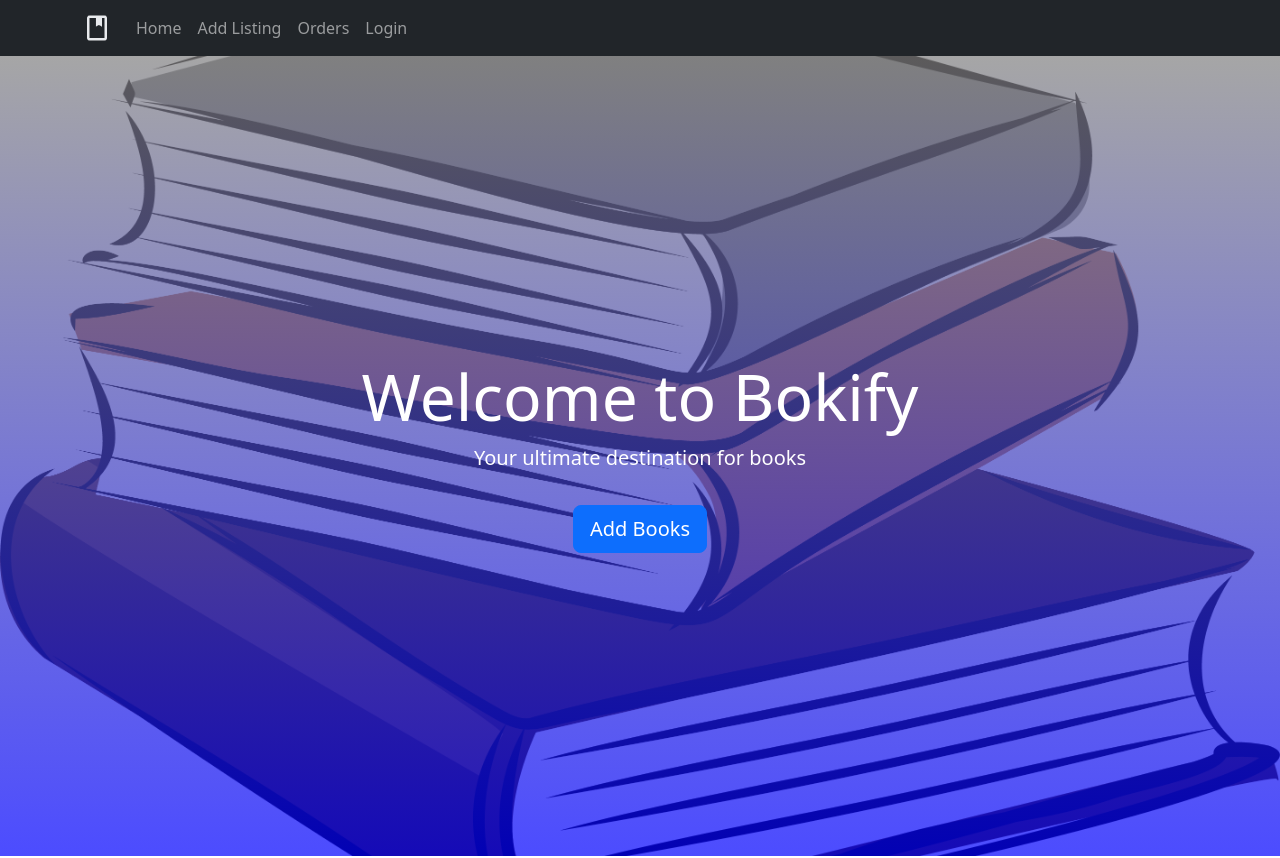
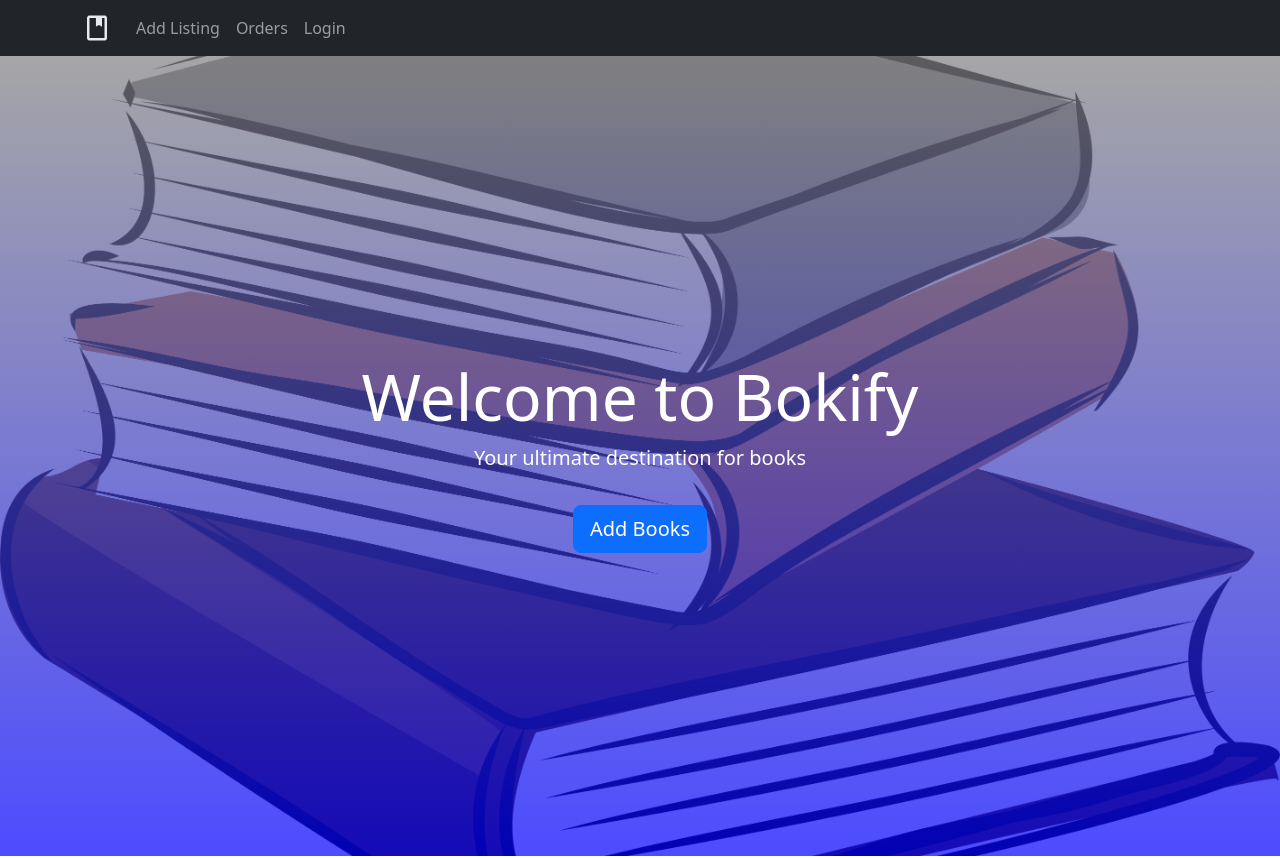
Before and after one commit to Suryakant01/Bookify, a React (Create React App) app: page / in a window 1280 px wide. Shown: the top 858 px of the page. Built offline with nearby package versions, Linux system fonts and the light colour scheme; no server answers; the database is empty.

Commit message:
removed home button in navbar

```diff
--- a/src/components/Navbar.components.jsx
+++ b/src/components/Navbar.components.jsx
@@ -24,7 +24,7 @@ const MyNavbar = () => {
                 <Navbar.Toggle aria-controls="responsive-navbar-nav" />
                 <Navbar.Collapse id="responsive-navbar-nav">
                     <Nav className="me-auto">
-                        <Nav.Link href="/">Home</Nav.Link>
+
                         <Nav.Link href="/book/list">
                             Add Listing
                         </Nav.Link>
```
